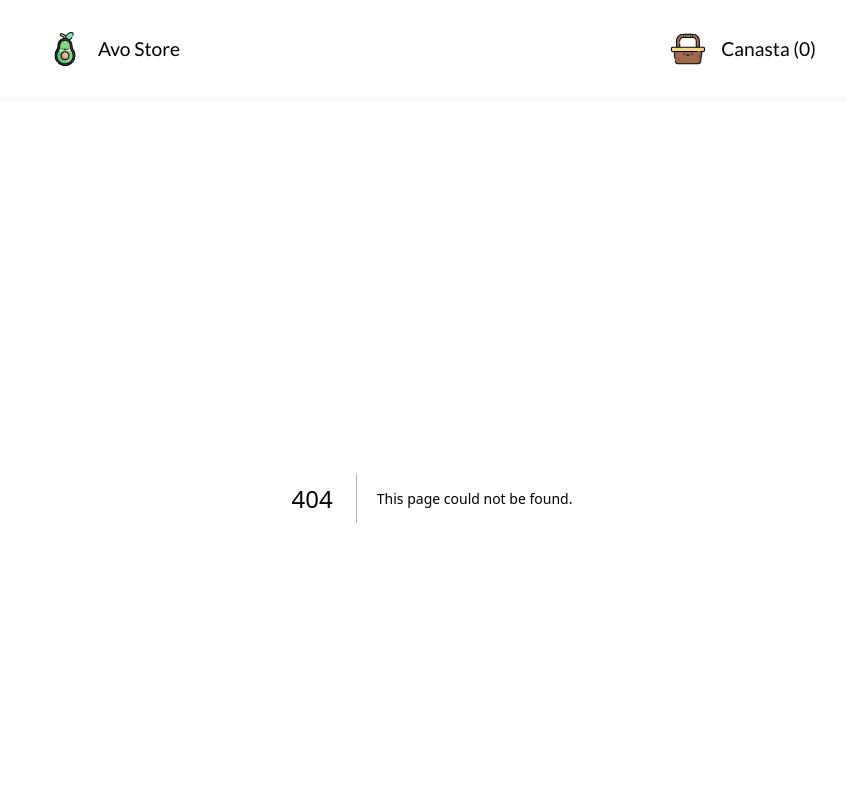
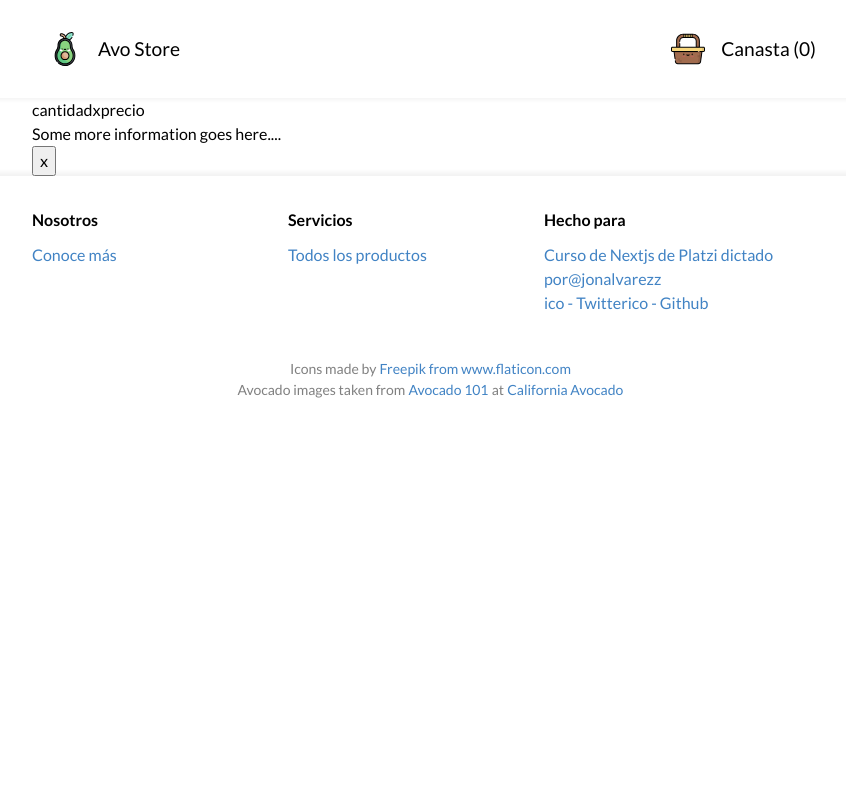
Before and after one commit to AgustinStringa/avo-store-platzi, a Next.js app: page /components/CartItem in a window 1280 px wide. Before the commit this address had no page. Shown: the top 800 px of the page, without its empty margins (208-1054 px from the left). Built offline with nearby package versions, Linux system fonts and the light colour scheme.

Commit message:
initial content cart section

```diff
--- /dev/null
+++ b/pages/components/CartItem.jsx
@@ -0,0 +1,17 @@
+import React from 'react'
+import Image from 'next/image'
+const CartItem = () => {
+    return (
+        <div>
+            {/* <Image /> */}
+            <div className="cart-item-content">
+                <h3 className='item-name'></h3>
+                <p className="item-count">{"cantidad"}x{"precio"}</p>
+                <p>Some more information goes here....</p>
+            </div>
+            <button>x</button>
+        </div>
+    )
+}
+
+export default CartItem
```
Also changed, not shown: pages/cart.js (+8 -1 lines), pages/containers/Layout/CartList.jsx (added, +9 -0 lines).
